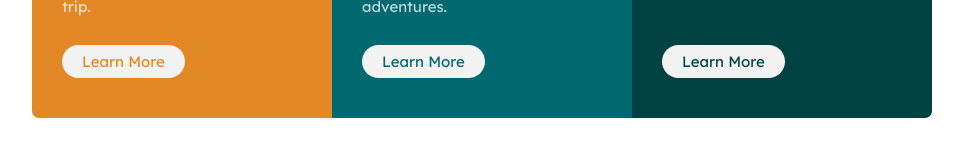
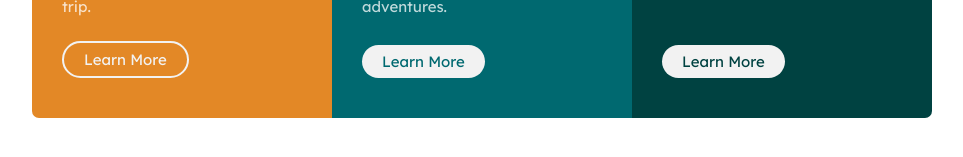
Before and after one commit to coderSuresh/3-col-card, a plain HTML site: page index.html in a window 1280 px wide. In both pictures the pointer is over the link 281 px from the left and 518 px from the top of the page. Shown: the part 457-614 px from the top of the page, without its empty margins (158-1121 px from the left). Drawn offline with Linux system fonts and the light colour scheme.

Commit message:
Final commit

```diff
--- a/style.css
+++ b/style.css
@@ -73,6 +73,17 @@
     position: absolute;
     bottom: 40px;
     background-color: hsl(0, 0%, 95%);
+    outline: none;
+}
+
+.btn:focus, .btn:active {
+    outline: 2px solid hsl(0, 0%, 95%);
+}
+
+.btn:hover {
+    border: 2px solid hsl(0, 0%, 95%);
+    background-color: transparent;
+    color: hsl(0, 0%, 95%);
 }
 
 .l {
```
